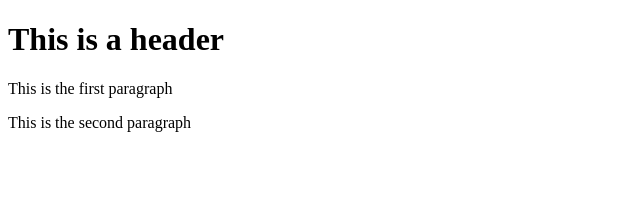
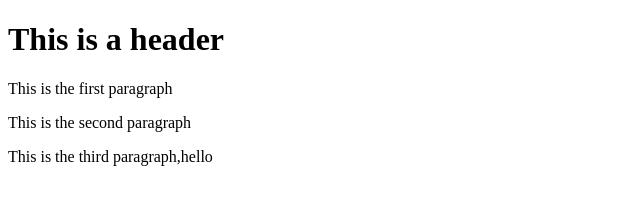
Before and after one commit to 4piyush/git-test, a website: page index.html in a window 1280 px wide. Shown: the whole page, without its empty margins (0-640 px from the left). Drawn offline with Linux system fonts and the light colour scheme.

Commit message:
fourth commit

```diff
--- a/index.html
+++ b/index.html
@@ -5,5 +5,6 @@
         <h1>This is a header</h1>
         <p>This is the first paragraph</p>
         <p>This is the second paragraph</p>
+        <p>This is the third paragraph,hello</p>
     </body>
 </html>
```
Also changed, not shown: package.json (added, +24 -0 lines), 2 other files.
